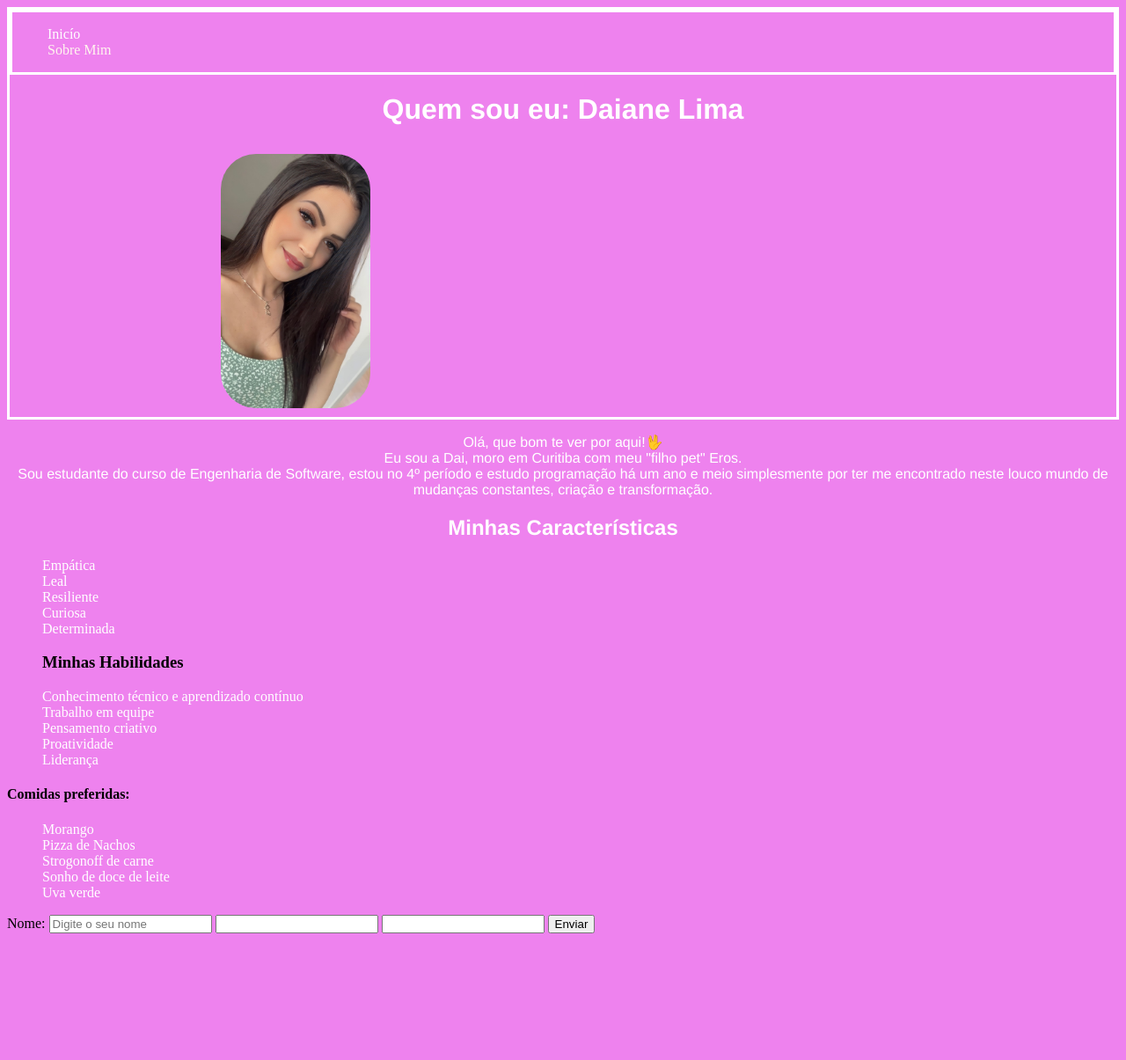
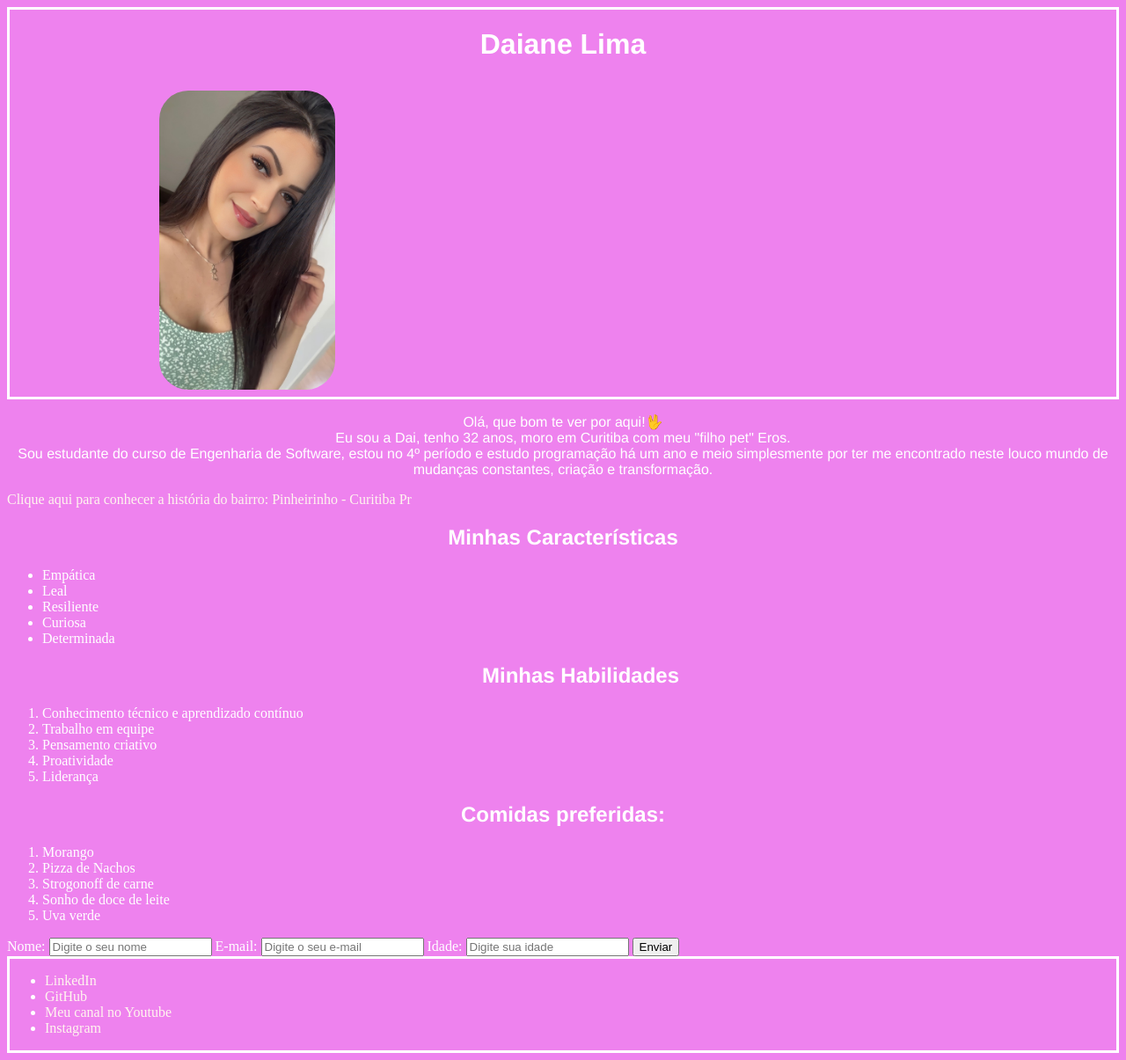
Before and after one commit to DaianeL/mini_wiki, a plain HTML site: page index.html in a window 1280 px wide. Shown: the whole page at 88% size. Before the commit the page ends 1069 px from the top, so only its background shows below. Drawn offline with Linux system fonts and the light colour scheme.

Commit message:
Atualização: Finalização da tarefa

```diff
--- a/index.html
+++ b/index.html
@@ -9,15 +9,7 @@
   </head>
   <body>
     <header>
-      <nav>
-        <ul>
-          <li>
-            <a href="">Inicío</a>
-          </li>
-          <a class="sobreMim" href="">Sobre Mim</a>
-        </ul>
-      </nav>
-      <h1>Quem sou eu: Daiane Lima</h1>
+      <h1>Daiane Lima</h1>
       <figure>
         <img
           src="img/img_dai.jpeg"
@@ -25,14 +17,22 @@
         />
       </figure>
     </header>
+
     <main>
       <p>
         Olá, que bom te ver por aqui!🖖 <br />
-        Eu sou a Dai, moro em Curitiba com meu "filho pet" Eros.<br />
+        Eu sou a Dai, tenho 32 anos, moro em Curitiba com meu "filho pet"
+        Eros.<br />
         Sou estudante do curso de Engenharia de Software, estou no 4º período e
         estudo programação há um ano e meio simplesmente por ter me encontrado
         neste louco mundo de mudanças constantes, criação e transformação.<br />
       </p>
+      <a
+        href="https://pt.wikipedia.org/wiki/Pinheirinho_(Curitiba)#:~:text=O%20bairro%20Pinheirinho%2C%20formado%2C%20no,antigamente%20rua%20Olho%20D'%C3%A1gua."
+      >
+        Clique aqui para conhecer a história do bairro: Pinheirinho - Curitiba
+        Pr
+      </a>
       <section>
         <h2>Minhas Características</h2>
         <ul>
@@ -43,9 +43,10 @@
           <li>Determinada</li>
         </ul>
       </section>
+
       <section>
         <ol>
-          <h3>Minhas Habilidades</h3>
+          <h2>Minhas Habilidades</h3>
           <li>Conhecimento técnico e aprendizado contínuo</li>
           <li>Trabalho em equipe</li>
           <li>Pensamento criativo</li>
@@ -53,8 +54,9 @@
           <li>Liderança</li>
         </ol>
       </section>
+
       <section>
-        <h4>Comidas preferidas:</h4>
+        <h2>Comidas preferidas:</h4>
         <ol>
           <li>Morango</li>
           <li>Pizza de Nachos</li>
@@ -69,12 +71,23 @@
       <form>
         <label for="nome">Nome:</label>
         <input id="nome" type="text" placeholder="Digite o seu nome" />
-        <label for="email"></label>
-        <input type="email" name="email" id="" />
-        <label for="Idade"></label>
-        <input type="number" id="Idade" />
+
+        <label for="e-mail">E-mail:</label>
+        <input id="e-mail" type="email" placeholder="Digite o seu e-mail" />
+
+        <label for="number">Idade:</label>
+        <input id="number" type="number" placeholder="Digite sua idade" />
+
         <input type="submit" value="Enviar" />
       </form>
+      <nav>
+          <ul>
+            <li><a href="https://www.linkedin.com/in/daiane-lima/" target="_blank">LinkedIn</a></li>
+            <li><a href="https://github.com/DaianeL" target="_blank">GitHub</a></li>
+            <li><a href="https://www.youtube.com/channel/UCoBS4cBjAKaCmeD9ikkNTxg" target="_blank">Meu canal no Youtube</a></li>
+            <li><a href="https://www.instagram.com/_limadaiane_//"target="_blank">Instagram</a></li>
+          </ul>
+        </nav>
     </footer>
   </body>
 </html>
--- a/style.css
+++ b/style.css
@@ -1,24 +1,10 @@
 /* CSS - Cascading Style Sheets: Iremos escrever de cima para baixo.*/
+body {
+  background-color: violet;
+}
+
 header {
   border: solid white;
-}
-nav {
-  border: solid white;
-}
-li {
-  list-style: none;
-  color: white;
-}
-a {
-  text-decoration: none;
-  color: white;
-}
-.sobreMim {
-  color: seashell;
-}
-
-body {
-  background-color: violet;
 }
 
 h1 {
@@ -27,18 +13,18 @@ h1 {
   font-family: Helvetica, Verdana, sans-serif;
 }
 
+img {
+  width: 200px;
+  border-radius: 33px;
+  position: relative;
+  top: 12px;
+  left: 130px;
+}
+
 p {
   color: white;
   font-family: Helvetica, Verdana, sans-serif;
   text-align: center;
-}
-
-img {
-  width: 170px;
-  border-radius: 40px;
-  position: relative;
-  top: 10px;
-  left: 200px;
 }
 
 h2 {
@@ -46,3 +32,19 @@ h2 {
   text-align: center;
   font-family: Helvetica, Verdana, sans-serif;
 }
+
+section {
+  color: white;
+}
+
+footer {
+  color: white;
+}
+nav {
+  border: solid white;
+}
+
+a {
+  text-decoration: none;
+  color: seashell;
+}
```
